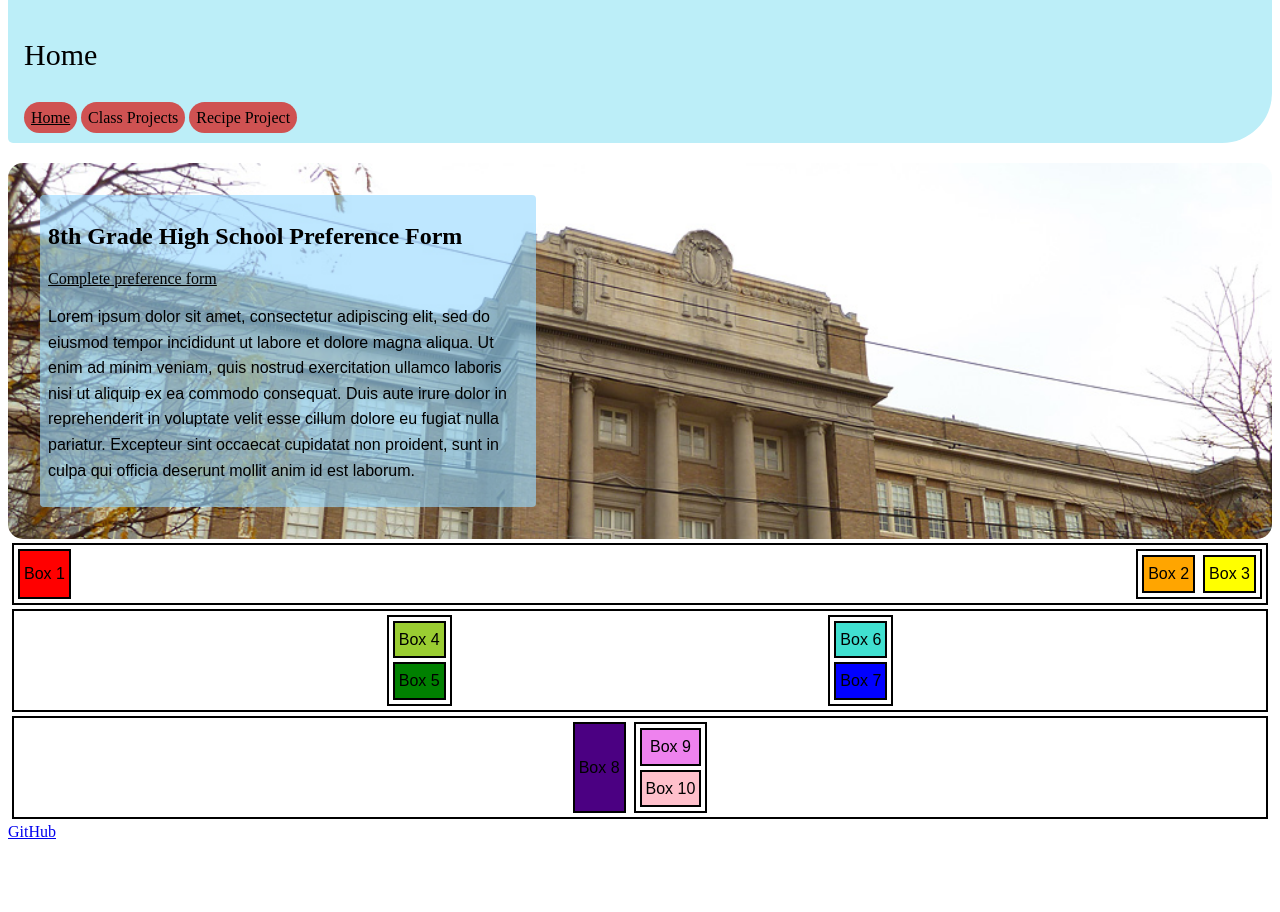
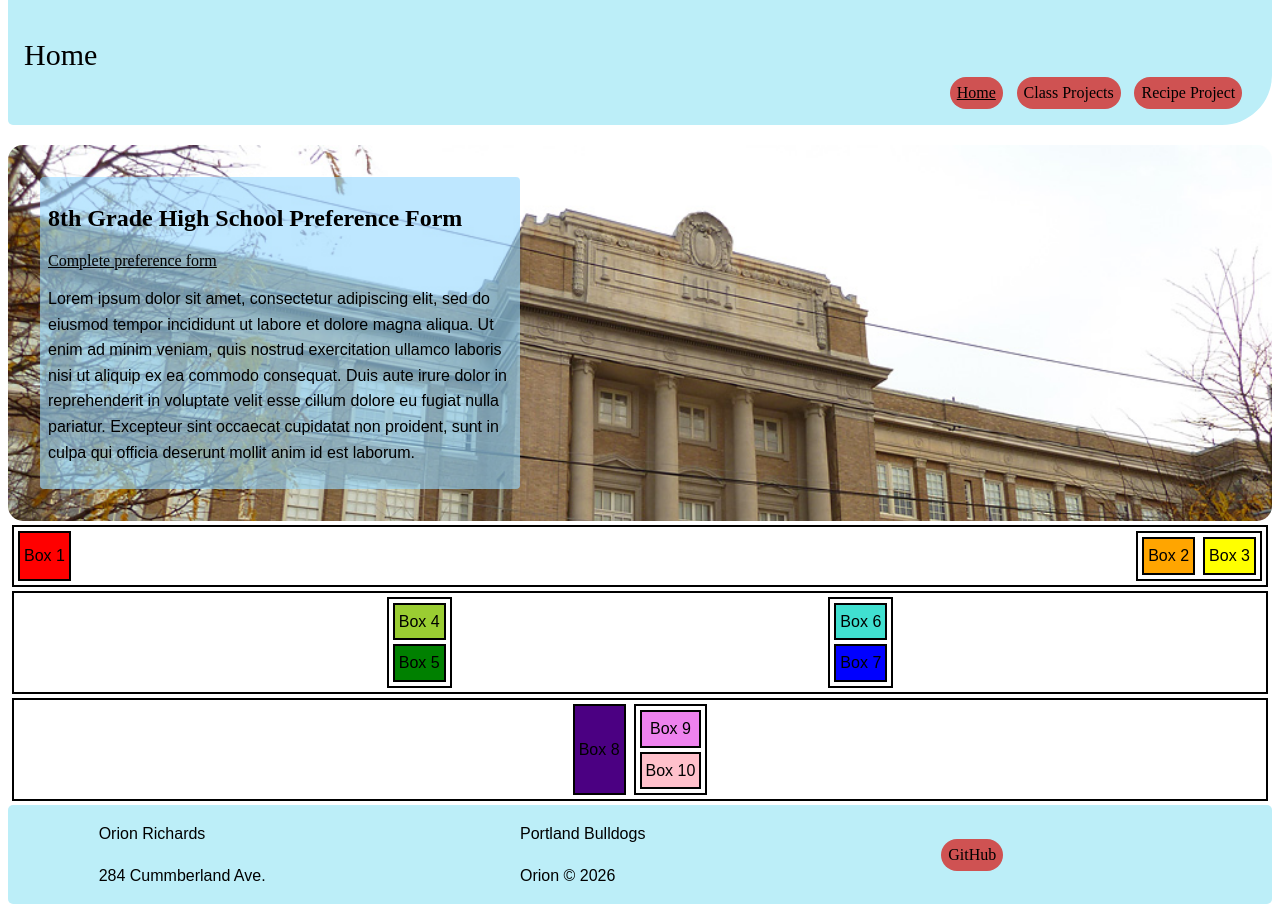
Before and after one commit to 248138/my-website, a plain HTML site: page index.html in a window 1280 px wide. Shown: the part 88-1000 px from the top of the page. Before the commit the page ends 937 px from the top, so only its background shows below. Drawn offline with Linux system fonts and the light colour scheme.

Commit message:
decorated footer

```diff
--- /dev/null
+++ b/css/footer.css
@@ -0,0 +1,23 @@
+footer {
+    display: flex;
+    justify-content: space-around;
+    background-color: #bceef8;
+    border-radius: 5px;
+}
+
+.footer_box {
+    width: 15em;
+}
+
+.footer_links {
+    display: flex;
+    align-items: center;
+}
+
+.footer_link {
+    background-color: #cf5252;
+    text-decoration: none;
+    color: black;
+    padding: 7px;
+    border-radius: 50px
+}
--- a/css/header.css
+++ b/css/header.css
@@ -1,3 +1,19 @@
+header {
+    display: flex;
+    justify-content: space-between;
+}
+
+.header_content {
+    width: 20em;
+}
+
+.link-section {
+    display: flex;
+    align-items: flex-end;
+    justify-content: space-evenly;
+    width: 20em;
+}
+
 .not-current-header-link {
     color: black;
     text-decoration: none;
--- a/index.html
+++ b/index.html
@@ -10,12 +10,15 @@
     </style>
     <link rel="stylesheet" href="style.css">
     <link rel="stylesheet" href="css/header.css">
+    <link rel="stylesheet" href="css/footer.css">
   </head>
 
     <header>
-      <img src="images/bulldog.png" alt="bulldog" width="70" class="header-image">
-      <p class="header-title">Home</p>
-      <nav>
+      <div class="header_content">
+        <img src="images/bulldog.png" alt="bulldog" width="70" class="header-image">
+        <p class="header-title">Home</p>
+      </div>
+      <nav class="link-section">
         <a class="current-header-link" href="index.html">Home</a>
         <a class='not-current-header-link' href="class-projects.html">Class Projects</a>
         <a class='not-current-header-link' href="recipe-project/recipe-home.html">Recipe Project</a>
@@ -62,7 +65,17 @@
     </main>
 
     <footer>
-      <a href="https://github.com/248138/my-website" target="_blank">GitHub</a>
+      <div class="left-footer_content footer_box">
+        <p>Orion Richards</p>
+        <p>284 Cummberland Ave.</p>
+      </div>
+      <div class="center_footer_content footer_box">
+        <p>Portland Bulldogs</p>
+        <p>Orion &copy; 2026</p>
+      </div>
+      <nav class="footer_links footer_box">
+        <a href="https://github.com/248138/my-website" target="_blank" class="footer_link">GitHub</a>
+      </nav>
     </footer>
   </body>
 </html>
--- a/style.css
+++ b/style.css
@@ -1,4 +1,6 @@
-
+* {
+    box-sizing: border-box;
+}
 
 p {
     font-family: sans-serif;
```
